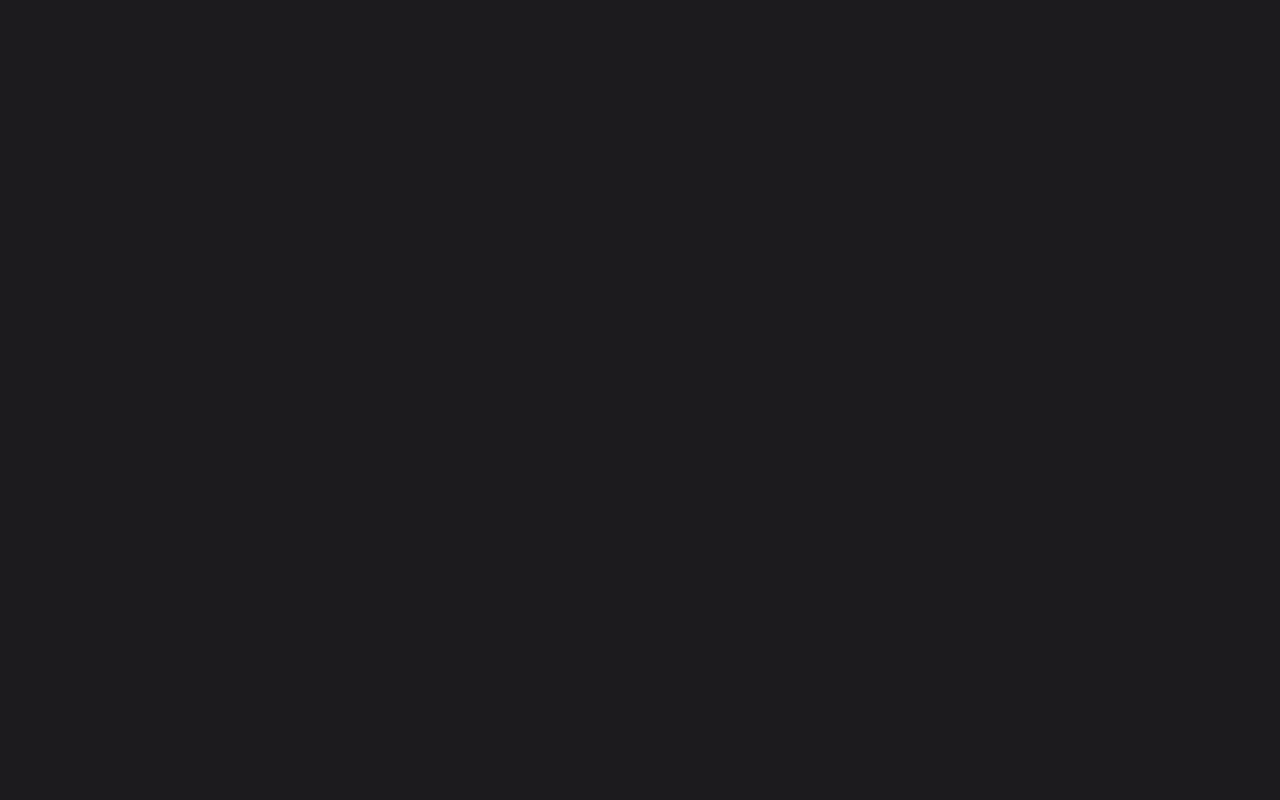
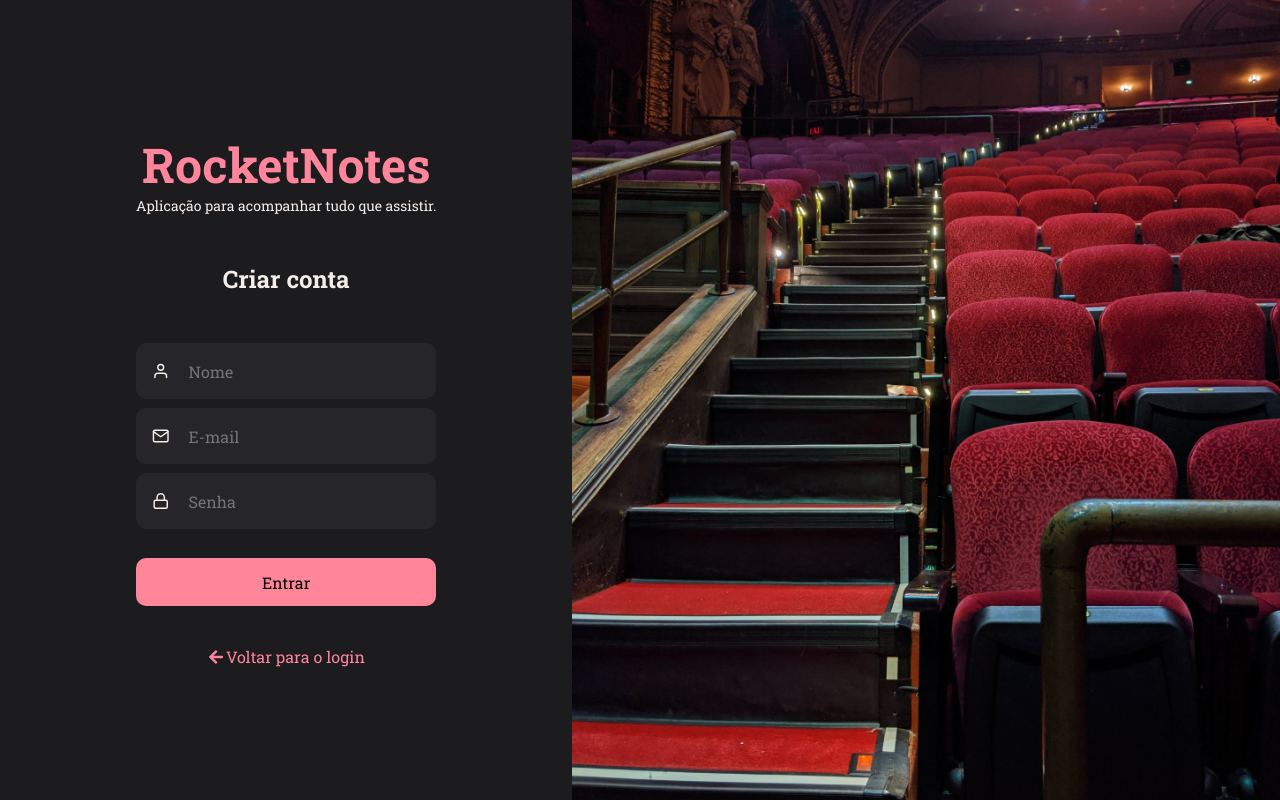
Before and after one commit to espjotape/rocketmovies, a React (Vite) app: page /register in a window 1280 px wide. Before the commit this address had no page. Built offline with nearby package versions, Linux system fonts and the light colour scheme.

Commit message:
user registration

```diff
--- a/src/pages/SignUp/index.jsx
+++ b/src/pages/SignUp/index.jsx
@@ -1,6 +1,10 @@
+import { useState } from "react";
+
+import { api } from "../../services/api"
+
 import { Container, Form, Background } from "./styles";
 
-import { Link } from "react-router-dom";
+import { Link, useNavigate } from "react-router-dom";
 
 import { Input } from "../../components/Input"
 import { Button } from "../../components/Button"
@@ -10,6 +14,32 @@ import { FiUser ,FiMail, FiLock } from "react-icons/fi"
 import { FaArrowLeft } from "react-icons/fa";
 
 export function SignUp(){
+  const [name, setName] = useState("")
+  const [email, setEmail] = useState("")
+  const [password, setPassword] = useState("")
+
+  const navigate = useNavigate()
+
+  function handleSignUp(){
+    if(!name || !email || !password){
+      return alert("Preencha todos os campos")
+    }
+
+    api.post("/users", { name, email, password})
+    .then(() => {
+      alert("Usuário cadastrado com sucesso!")
+      navigate("/")
+    })
+    .catch(error => {
+      if (error.response) {
+        alert(error.response.data.message)
+      } else{
+        alert("Não foi possivel cadastrar")
+      }
+    })
+
+  }
+
   return(
     <Container>
        <Form>
@@ -21,21 +51,24 @@ export function SignUp(){
           placeholder="Nome"
           type="text"
           icon={FiUser}
+          onChange={event => setName(event.target.value)}
         />
 
         <Input
           placeholder="E-mail"
           type="text"
           icon={FiMail}
+          onChange={event => setEmail(event.target.value)}
         />
 
           <Input
           placeholder="Senha"
           type="password"
           icon={FiLock}
+          onChange={event => setPassword(event.target.value)}
         />
 
-        <Button title="Entrar"/>
+        <Button title="Entrar" onClick={handleSignUp}/>
 
         <Link to="/">
           <FaArrowLeft />
--- a/src/routes/index.jsx
+++ b/src/routes/index.jsx
@@ -7,7 +7,7 @@ export function Routes(){
   return(
     <BrowserRouter>
 
-      <AppRoutes />
+      <AuthRoutes />
     </BrowserRouter>
   )
 }
--- /dev/null
+++ b/src/services/api.js
@@ -0,0 +1,5 @@
+import axios from "axios"
+
+export const api = axios.create ({
+  baseURL: "http://localhost:3333"
+})
```
Also changed, not shown: src/services/index.js (deleted).
